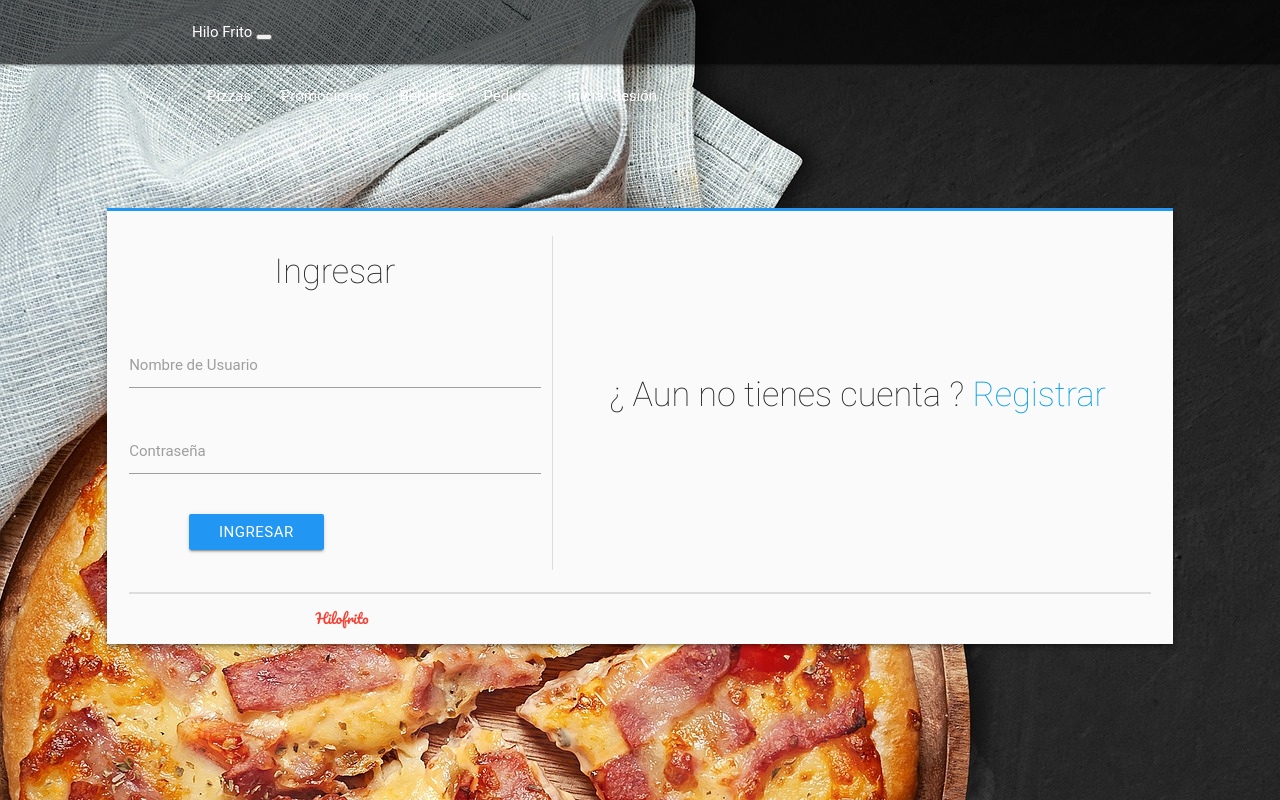
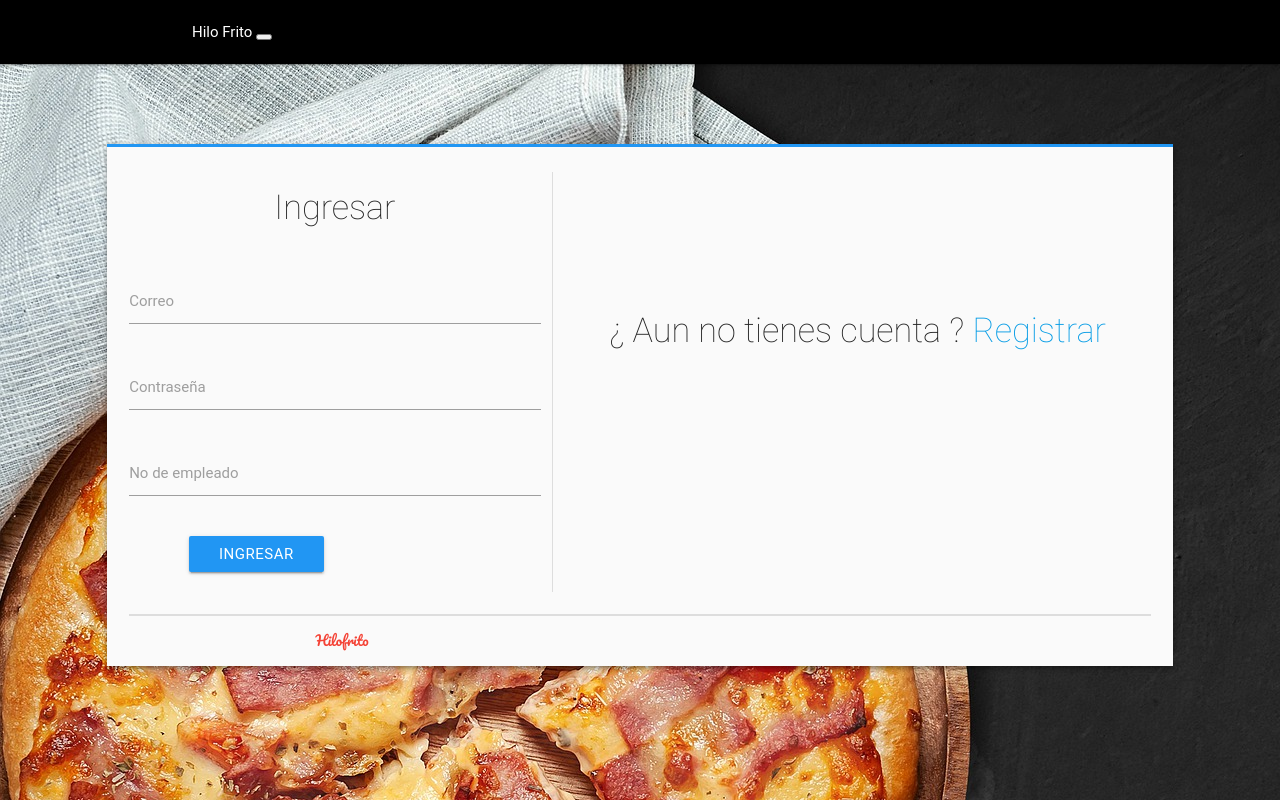
Before and after one commit to ArturoMcfly/hieloFrito, a PHP site: page /login2.php in a window 1280 px wide. Run offline with PHP 8.4, Linux system fonts and the light colour scheme; some libraries are stand-ins or nearby versions; some web fonts are replaced.

Commit message:
version 9

```diff
--- a/Pizzeria/index.php
+++ b/Pizzeria/index.php
@@ -30,7 +30,7 @@
                         <li class="nav-item"><a class="nav-link js-scroll-trigger" href="promosiones.php">Promociones</a></li>
                         <li class="nav-item"><a class="nav-link js-scroll-trigger" href="Bebidas.php">Bebidas</a></li>
                         <li class="nav-item"><a class="nav-link js-scroll-trigger" href="pedidos.php">Pedidos</a></li>
-                        <li class="nav-item"><a class="nav-link js-scroll-trigger" href="InicioSesion.php">Iniciar Sesión</a></li>
+                        <li class="nav-item"><a class="nav-link js-scroll-trigger" href="login2.php">Iniciar Sesión</a></li>
                     </ul>
                 </div>
             </div>
--- a/Pizzeria/login2.php
+++ b/Pizzeria/login2.php
@@ -27,18 +27,12 @@
 
 <body>
 	<body>
-		<nav class="navbar navbar-expand-lg navbar-light fixed-top py-3" id="mainNav" style="background:#0000009b;">
+		<nav class="navbar navbar-expand-lg navbar-light fixed-top py-3" id="mainNav" style="background:#000000;">
 			<div class="container">
 				<a class="navbar-brand js-scroll-trigger" href="index.php">Hilo Frito</a>
 				<button class="navbar-toggler navbar-toggler-right" type="button" data-toggle="collapse" data-target="#navbarResponsive" aria-controls="navbarResponsive" aria-expanded="false" aria-label="Toggle navigation"><span class="navbar-toggler-icon"></span></button>
 				<div class="collapse navbar-collapse" id="navbarResponsive">
-					<ul class="navbar-nav ml-auto my-2 my-lg-0">
-					<li class="nav-item"><a class="nav-link js-scroll-trigger" href="pizzas.php">Pizzas</a></li>
-						<li class="nav-item"><a class="nav-link js-scroll-trigger" href="promosiones.php">Promociones</a></li>
-						<li class="nav-item"><a class="nav-link js-scroll-trigger" href="Bebidas.php">Bebidas</a></li>
-						<li class="nav-item"><a class="nav-link js-scroll-trigger" href="pedidos.php">Pedidos</a></li>
-						<li class="nav-item"><a class="nav-link js-scroll-trigger" href="InicioSesion.php">Iniciar Sesión</a></li>
-					</ul>
+
 				</div>
 			</div>
 		</nav>
@@ -49,17 +43,23 @@
 				<div class="col s12 m5 login ">
 					<h4 class="center">Ingresar</h4>
 					<br>
-					<form action="check.php" method="post" autocomplete="off">
+					<form action="php/login.php" method="post" autocomplete="off">
 						<div class="row">
 							<div class="input-field">
-								<input type="text" id="user" name="username" class="validate" required="required">
-								<label for="user">Nombre de Usuario</label>
+								<input type="text" id="user" name="user" class="validate" required="required">
+								<label for="user">Correo</label>
 							</div>
 						</div>
 						<div class="row">
 							<div class="input-field">
-								<input type="password" id="pass" name="password" class="validate" required="required">
+								<input type="password" id="pass" name="pass" class="validate" required="required">
 								<label for="pass">Contraseña</label>
+							</div>
+						</div>
+						<div class="row">
+							<div class="input-field">
+								<input type="number" id="pass" name="num" class="validate" required="required">
+								<label for="pass">No de empleado</label>
 							</div>
 						</div>
 						<div class="row">
@@ -74,30 +74,27 @@
 				<!-- registrarse -->
 				<div class="col s12 m7 signup">
 					<div class="signupForm">
-						<h4 class="center">Registrarse</h4>
+						<h4 class="center">Registrarse como empleado</h4>
 						<br>
-						<form action="regCheck.php" name="signup" method="post" autocomplete="off">
+						<form action="php/registro.php" name="signup" method="post" autocomplete="off">
 							<div class="row">
 								<div class="input-field col s12 m6">
-									<input type="text" id="name-picked" name="namepicked" class="validate"
+									<input type="email" id="name-picked" name="user" class="validate"
 										required="required">
-									<label for="name-picked">Nombre de Usuario</label>
+									<label for="name-picked">Correo</label>
 								</div>
 								<div class="input-field col s12 m6">
-									<input type="password" id="pass-picked" name="passpicked" class="validate"
+									<input type="password" id="pass-picked" name="pass" class="validate"
 										required="required">
 									<label for="pass-picked">Contraseña</label>
 								</div>
-							</div>
-							<div class="row">
-								<div class="input-field email">
-									<div class="col s12">
-										<input type="text" id="email" name="email" class="validate" required="required">
-										<label for="email">Correo</label>
-									</div>
+								<div class="input-field col s12 m6">
+									<input type="password" id="pass-picked" name="num" class="validate"
+										required="required">
+									<label for="pass-picked">No de empleado</label>
 								</div>
 							</div>
-						</form>
+
 						<div class="row">
 							<button type="submit" name="btn-signup"
 								class="btn blue right waves-effect waves-light">Registrarse</button>
```
Also changed, not shown: Pizzeria/php/login.php (+6 -3 lines), Pizzeria/php/registro.php (added, +27 -0 lines).
